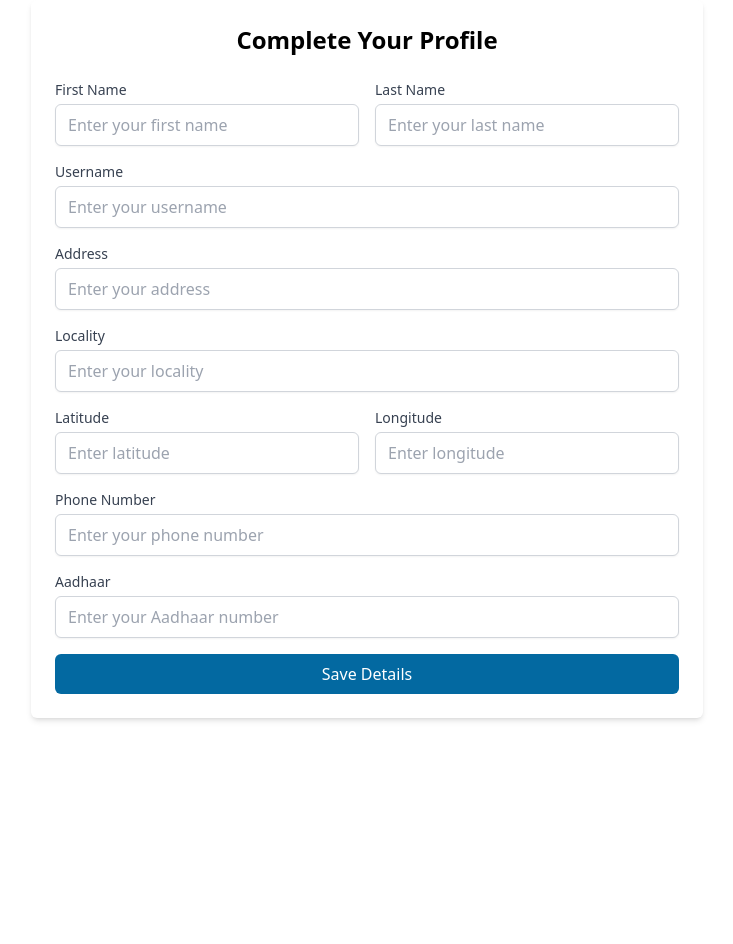
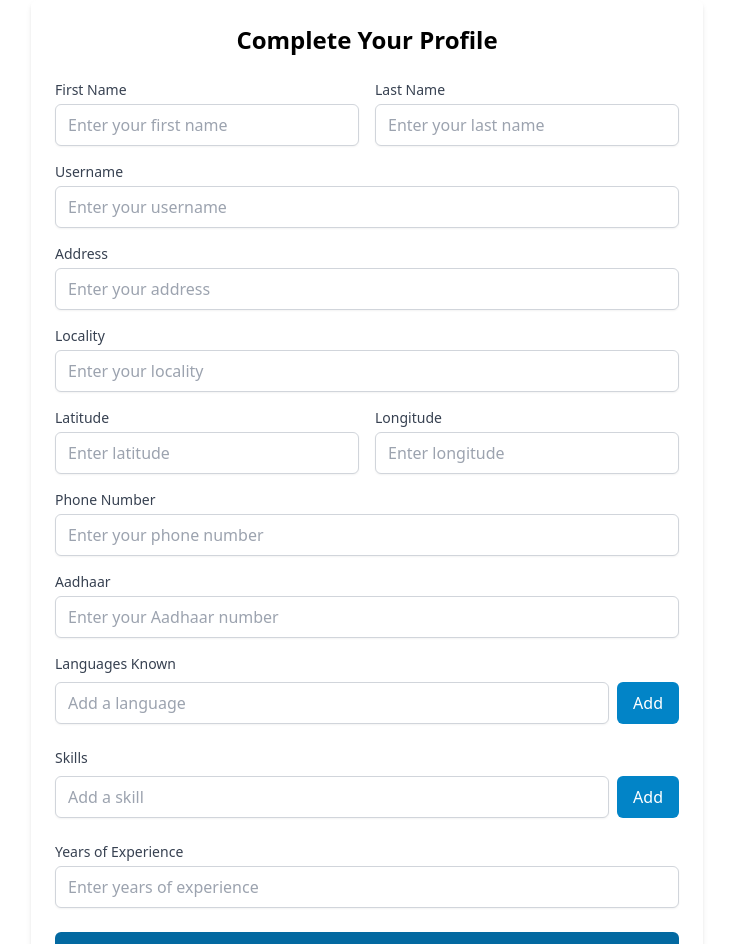
Before and after one commit to alanph7/Networkk-Project-Final, a React (Vite) app: page /seller-details in a window 1280 px wide. Shown: the top 944 px of the page, without its empty margins (273-1006 px from the left). Before the commit the page ends 800 px from the top, so only its background shows below. Built offline with nearby package versions, Linux system fonts and the light colour scheme.

Commit message:
sellerdetails fix

```diff
--- a/src/pages/Seller/SellerDetails.jsx
+++ b/src/pages/Seller/SellerDetails.jsx
@@ -12,10 +12,15 @@ export default function SellerDetailsForm() {
     phone: "",
     username: "",
     aadhaar: "",
+    languages: [],
+    skills: [],
+    experience: "",
   });
 
   const [errors, setErrors] = useState({});
   const [message, setMessage] = useState("");
+  const [newLanguage, setNewLanguage] = useState('');
+  const [newSkill, setNewSkill] = useState('');
 
   const handleInputChange = (e) => {
     const { name, value } = e.target;
@@ -42,6 +47,19 @@ export default function SellerDetailsForm() {
       newErrors.latitude = "Latitude must be a number.";
     if (formData.longitude && isNaN(parseFloat(formData.longitude)))
       newErrors.longitude = "Longitude must be a number.";
+    if (!formData.languages || formData.languages.length === 0) {
+      newErrors.languages = "Please select at least one language";
+    }
+
+    if (!formData.skills || formData.skills.length === 0) {
+      newErrors.skills = "Please select at least one skill";
+    }
+
+    if (!formData.experience) {
+      newErrors.experience = "Experience is required";
+    } else if (isNaN(formData.experience) || formData.experience < 0) {
+      newErrors.experience = "Experience must be a positive number";
+    }
 
     setErrors(newErrors);
     return Object.keys(newErrors).length === 0;
@@ -200,7 +218,118 @@ export default function SellerDetailsForm() {
           {errors.aadhaar && <p className="text-red-500 text-sm mt-1">{errors.aadhaar}</p>}
         </div>
 
+        {/* Languages Known */}
+        <div className="mb-6">
+          <label className="block text-sm font-medium text-gray-700">Languages Known</label>
+          <div className="flex flex-wrap gap-2 mb-2">
+            {formData.languages.map((lang, index) => (
+              <span key={index} className="bg-sky-100 text-sky-800 px-3 py-1 rounded-full text-sm flex items-center">
+                {lang}
+                <button
+                  type="button"
+                  onClick={() => {
+                    setFormData(prev => ({
+                      ...prev,
+                      languages: prev.languages.filter((_, i) => i !== index)
+                    }))
+                  }}
+                  className="ml-2 text-sky-600 hover:text-sky-800"
+                >
+                  ×
+                </button>
+              </span>
+            ))}
+          </div>
+          <div className="flex gap-2">
+            <input
+              type="text"
+              value={newLanguage}
+              onChange={(e) => setNewLanguage(e.target.value)}
+              className="flex-1 border border-gray-300 rounded-md shadow-sm py-2 px-3 focus:outline-none focus:ring-1 focus:ring-sky-500"
+              placeholder="Add a language"
+            />
+            <button
+              type="button"
+              onClick={() => {
+                if (newLanguage.trim()) {
+                  setFormData(prev => ({
+                    ...prev,
+                    languages: [...prev.languages, newLanguage.trim()]
+                  }));
+                  setNewLanguage('');
+                }
+              }}
+              className="bg-sky-600 text-white px-4 py-2 rounded-md hover:bg-sky-700"
+            >
+              Add
+            </button>
+          </div>
+          {errors.languages && <p className="text-red-500 text-sm mt-1">{errors.languages}</p>}
+        </div>
 
+        {/* Skills */}
+        <div className="mb-6">
+          <label className="block text-sm font-medium text-gray-700">Skills</label>
+          <div className="flex flex-wrap gap-2 mb-2">
+            {formData.skills.map((skill, index) => (
+              <span key={index} className="bg-sky-100 text-sky-800 px-3 py-1 rounded-full text-sm flex items-center">
+                {skill}
+                <button
+                  type="button"
+                  onClick={() => {
+                    setFormData(prev => ({
+                      ...prev,
+                      skills: prev.skills.filter((_, i) => i !== index)
+                    }))
+                  }}
+                  className="ml-2 text-sky-600 hover:text-sky-800"
+                >
+                  ×
+                </button>
+              </span>
+            ))}
+          </div>
+          <div className="flex gap-2">
+            <input
+              type="text"
+              value={newSkill}
+              onChange={(e) => setNewSkill(e.target.value)}
+              className="flex-1 border border-gray-300 rounded-md shadow-sm py-2 px-3 focus:outline-none focus:ring-1 focus:ring-sky-500"
+              placeholder="Add a skill"
+            />
+            <button
+              type="button"
+              onClick={() => {
+                if (newSkill.trim()) {
+                  setFormData(prev => ({
+                    ...prev,
+                    skills: [...prev.skills, newSkill.trim()]
+                  }));
+                  setNewSkill('');
+                }
+              }}
+              className="bg-sky-600 text-white px-4 py-2 rounded-md hover:bg-sky-700"
+            >
+              Add
+            </button>
+          </div>
+          {errors.skills && <p className="text-red-500 text-sm mt-1">{errors.skills}</p>}
+        </div>
+
+        {/* Years of Experience */}
+        <div className="mb-6">
+          <label className="block text-sm font-medium text-gray-700">Years of Experience</label>
+          <input
+            type="number"
+            name="experience"
+            value={formData.experience}
+            onChange={handleInputChange}
+            className="mt-1 block w-full border border-gray-300 rounded-md shadow-sm py-2 px-3 focus:outline-none"
+            placeholder="Enter years of experience"
+            min="0"
+          />
+          {errors.experience && <p className="text-red-500 text-sm mt-1">{errors.experience}</p>}
+        </div>
 
         <button
           type="submit"
```
